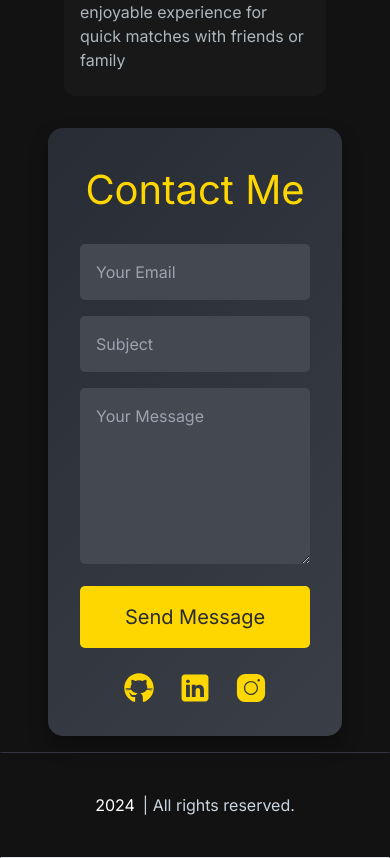
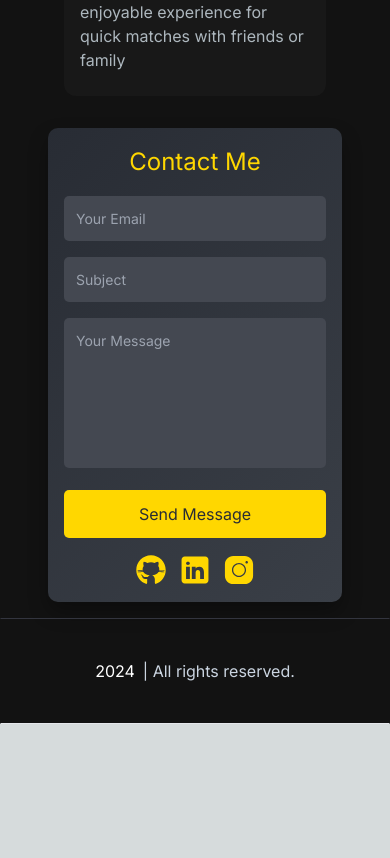
Before and after one commit to sam-chris-fullstack-engineer/Portfolio-website, a Next.js app: page / in a window 390 px wide. Shown: the part 5145-6003 px from the top of the page. After the commit the page ends 5869 px from the top, so only its background shows below. Built offline with nearby package versions, Linux system fonts and the light colour scheme.

Commit message:
changed email section UI for fixing mobile view

```diff
--- a/src/app/components/EmailSection.jsx
+++ b/src/app/components/EmailSection.jsx
@@ -11,15 +11,26 @@ const Container = styled.div`
   padding: 2rem;
   border-radius: 15px;
   box-shadow: 0 10px 20px rgba(0, 0, 0, 0.3);
-  max-width: 600px;
+  max-width: 100%;
   margin: auto;
+  overflow: hidden;
+
+  @media (max-width: 480px) {
+    padding: 1rem;
+    border-radius: 10px;
+  }
 `;
 
 const Title = styled.h1`
-  font-size: 2.5rem;
+  font-size: 2rem;
   margin-bottom: 1.5rem;
   text-align: center;
   color: #ffd700;
+
+  @media (max-width: 480px) {
+    font-size: 1.5rem;
+    margin-bottom: 1rem;
+  }
 `;
 
 const Input = styled.input`
@@ -38,6 +49,11 @@ const Input = styled.input`
     background-color: #555b66;
     box-shadow: 0 0 10px #ffd700;
   }
+
+  @media (max-width: 480px) {
+    padding: 0.75rem;
+    font-size: 0.875rem;
+  }
 `;
 
 const Textarea = styled.textarea`
@@ -55,6 +71,12 @@ const Textarea = styled.textarea`
     outline: none;
     background-color: #555b66;
     box-shadow: 0 0 10px #ffd700;
+  }
+
+  @media (max-width: 480px) {
+    padding: 0.75rem;
+    font-size: 0.875rem;
+    resize: none;
   }
 `;
 
@@ -77,13 +99,23 @@ const Button = styled.button`
     background-color: #666666;
     cursor: not-allowed;
   }
+
+  @media (max-width: 480px) {
+    padding: 0.75rem;
+    font-size: 1rem;
+  }
 `;
 
 const SocialIcons = styled.div`
   display: flex;
   justify-content: center;
-  gap: 1.5rem;
+  gap: 1rem;
   margin-top: 1.5rem;
+
+  @media (max-width: 480px) {
+    gap: 0.75rem;
+    margin-top: 1rem;
+  }
 `;
 
 const EmailSection = forwardRef((props, ref) => {
@@ -214,7 +246,7 @@ const EmailSection = forwardRef((props, ref) => {
           className={errors.email && "error"}
         />
         {errors.email && (
-          <p style={{ color: "red", fontSize: "0.875rem" }}>
+          <p style={{ color: "red", fontSize: "0.875rem", textAlign: "center" }}>
             *{errors.email}
           </p>
         )}
@@ -228,7 +260,7 @@ const EmailSection = forwardRef((props, ref) => {
           className={errors.subject && "error"}
         />
         {errors.subject && (
-          <p style={{ color: "red", fontSize: "0.875rem" }}>
+          <p style={{ color: "red", fontSize: "0.875rem", textAlign: "center" }}>
             *{errors.subject}
           </p>
         )}
@@ -242,7 +274,7 @@ const EmailSection = forwardRef((props, ref) => {
           className={errors.message && "error"}
         />
         {errors.message && (
-          <p style={{ color: "red", fontSize: "0.875rem" }}>
+          <p style={{ color: "red", fontSize: "0.875rem", textAlign: "center" }}>
             *{errors.message}
           </p>
         )}
```
